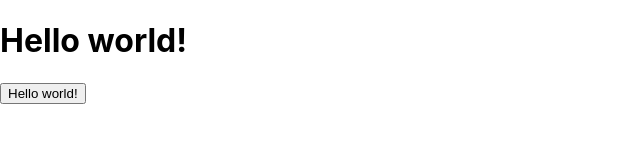
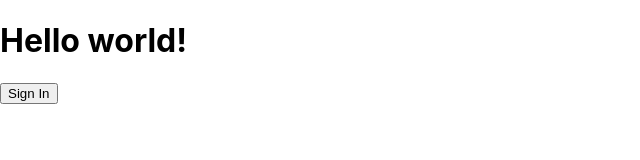
Before and after one commit to s4ion4/react-playground, a React (Create React App) app: page / in a window 1280 px wide. Shown: the top 160 px of the page, without its empty margins (0-640 px from the left). Built offline with nearby package versions, Linux system fonts and the light colour scheme.

Commit message:
feat: Contextの検証

```diff
--- a/src/components/Hello.tsx
+++ b/src/components/Hello.tsx
@@ -1,16 +1,26 @@
+import React from "react";
+
 type HelloProps = {
   text: string;
   onClick: () => void;
 };
 
+const signInContext = React.createContext("");
+
 const Hello = (props: HelloProps) => {
   const { text, onClick } = props;
 
   return (
-    <div>
-      <h1>{text}</h1>
-      <button onClick={onClick}>{text}</button>
-    </div>
+    <signInContext.Consumer>
+      {(contextValue) => {
+        return (
+          <div>
+            <h1>{text}</h1>
+            <button onClick={onClick}>{contextValue}</button>
+          </div>
+        );
+      }}
+    </signInContext.Consumer>
   );
 };
 
@@ -18,8 +28,11 @@ const Greeting = () => {
   const onClick = () => {
     console.log("Button clicked!");
   };
-
-  return <Hello text="Hello world!" onClick={onClick} />;
+  return (
+    <signInContext.Provider value="Sign In">
+      <Hello text="Hello world!" onClick={onClick} />
+    </signInContext.Provider>
+  );
 };
 
 export default Greeting;
```
